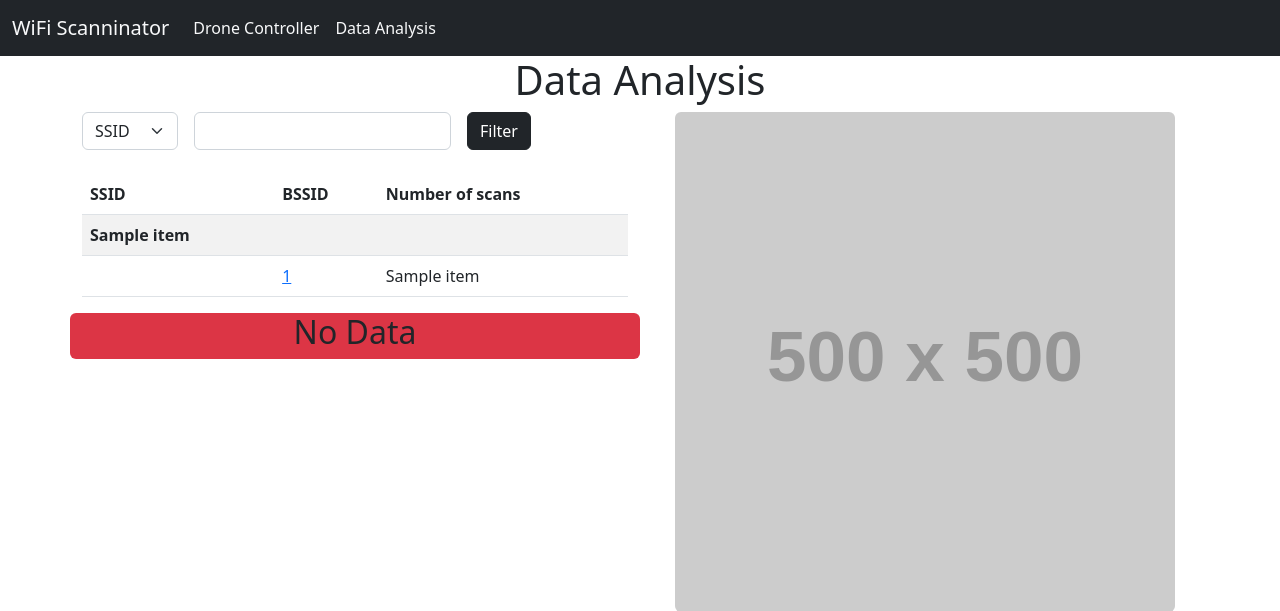
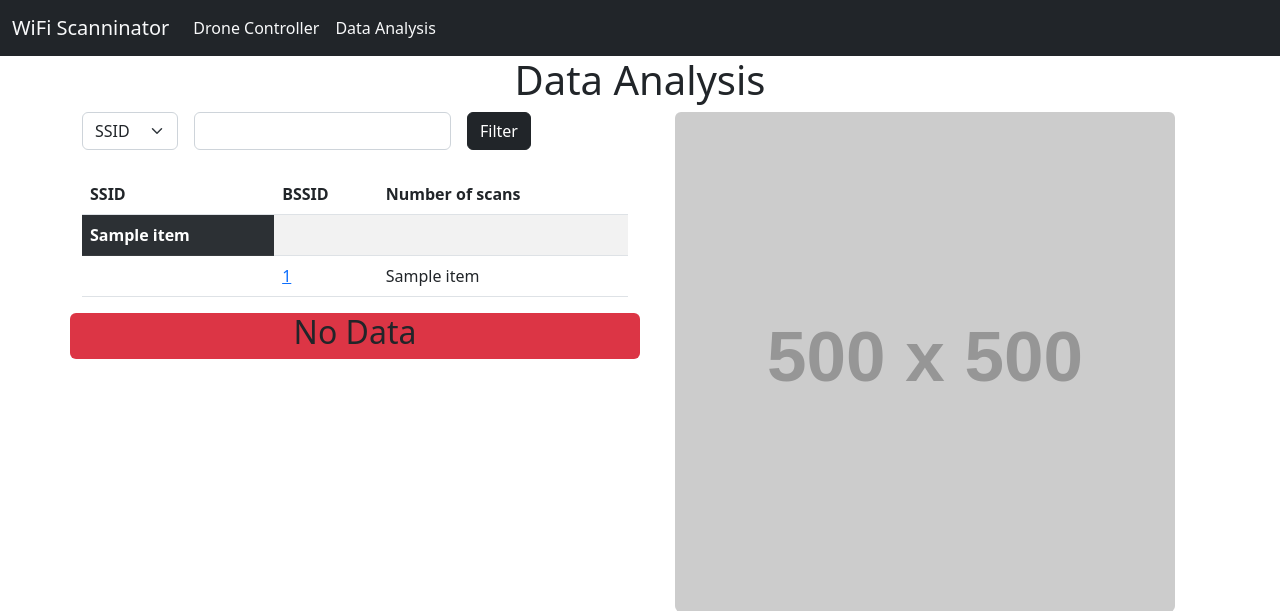
Before and after one commit to ReturnOfTheLast/P1_main_interface, a Flask app: page /data in a window 1280 px wide. Shown: the top 611 px of the page. Run offline with Flask 2, Linux system fonts and the light colour scheme; grey boxes labelled with a size stand in for pictures from a placeholder-image service; a database or web service that is not in the repository returns one stand-in record (values such as "Sample title"); data that the repository does not hold is empty; some libraries are stand-ins or nearby versions.

Commit message:
Visual flair

```diff
--- a/templates/data.html
+++ b/templates/data.html
@@ -39,7 +39,7 @@
 					<tbody>
 						{% for ssid in listview %}
 							<tr>
-								<th scope="row">{{ ssid }}</th>
+								<th scope="row" class="table-dark">{{ ssid }}</th>
 								<td colspan="2"></td>
 							</tr>
 							{% for bssid_scans in listview[ssid] %}
```
